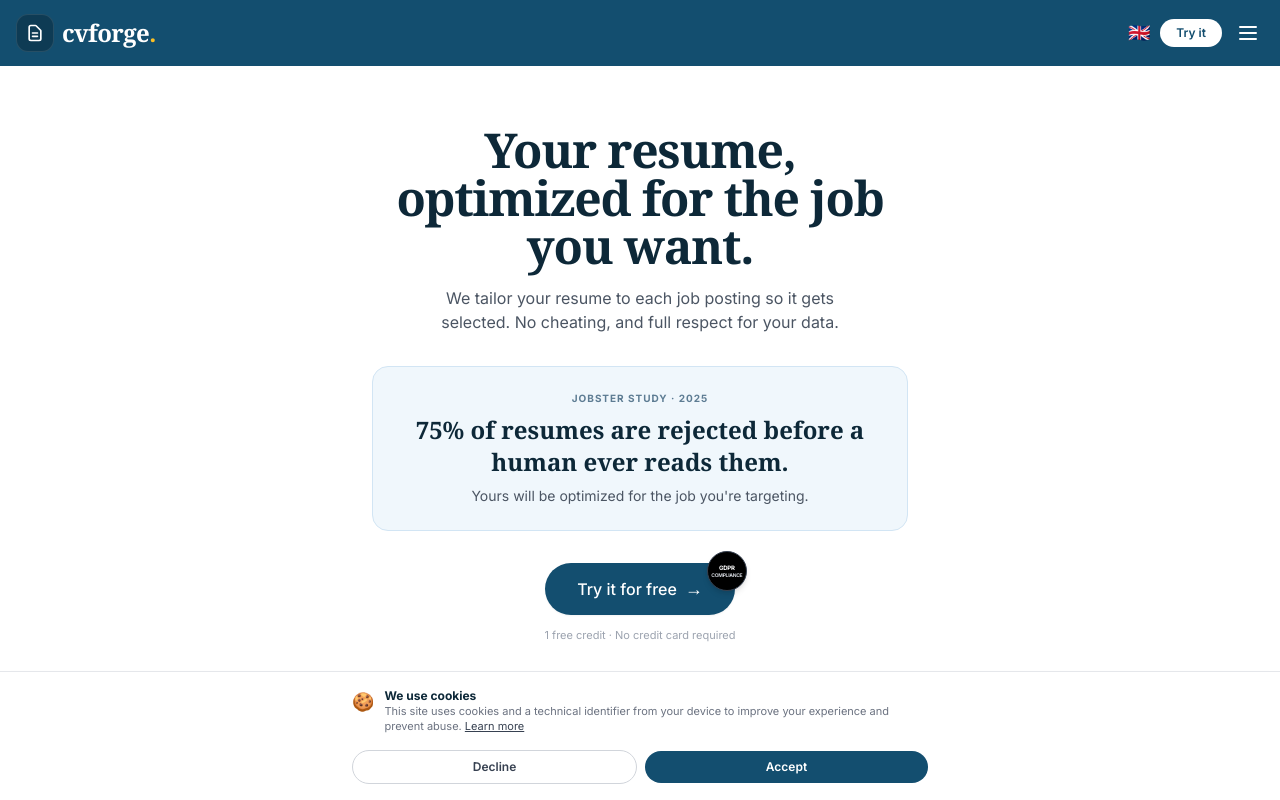
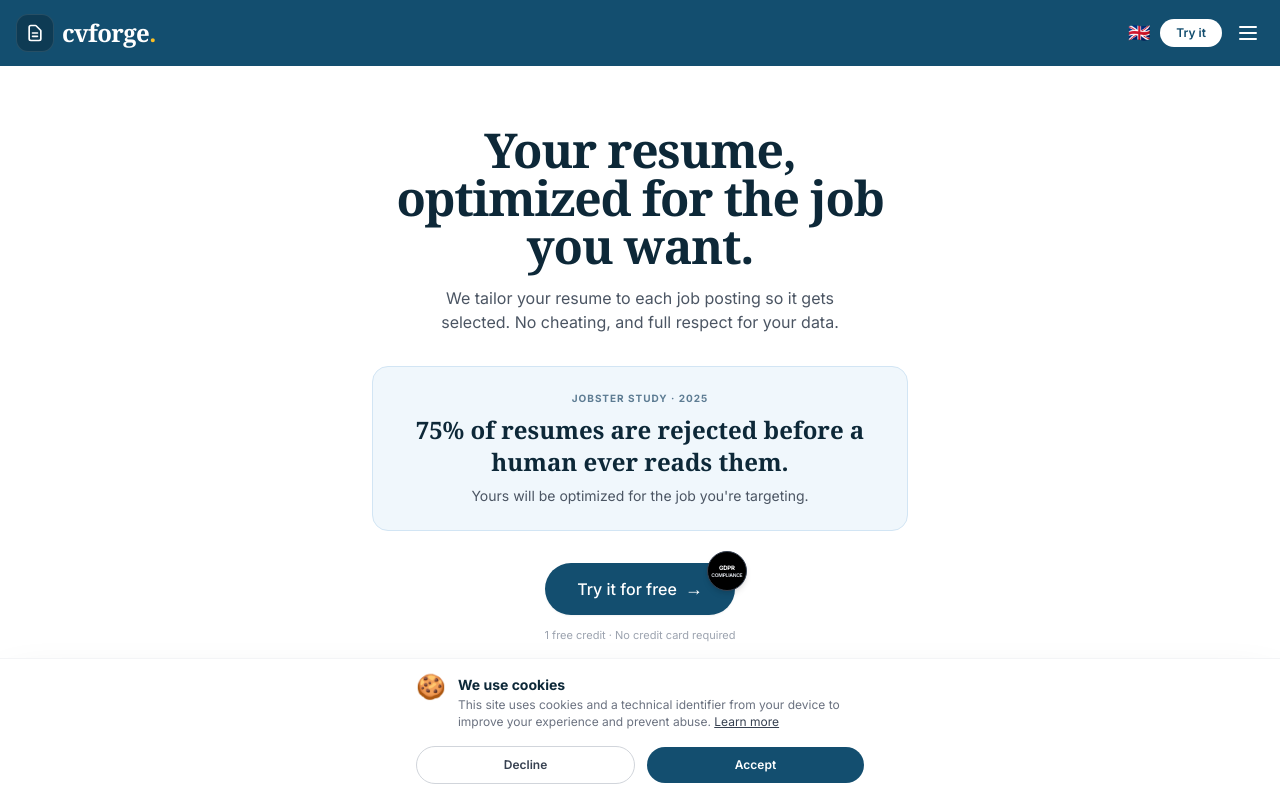
Before and after one commit to cvforgeapp-c/CVForge, a Next.js app: page / in a window 1280 px wide. Built offline with nearby package versions, Linux system fonts and the light colour scheme.

Commit message:
feat: make cookie banner interactive with exact copy and decline/accept dismiss handlers

```diff
--- a/app/page.tsx
+++ b/app/page.tsx
@@ -1,7 +1,15 @@
-import React from 'react'
+'use client'
+
+import React, { useState } from 'react'
 import Link from 'next/link'
 
 export default function Home() {
+  const [showCookieBanner, setShowCookieBanner] = useState(true)
+
+  const handleCookieConsent = () => {
+    setShowCookieBanner(false)
+  }
+
   return (
     <main className="min-h-screen flex flex-col justify-between bg-white text-[#143a52] relative pb-28">
       {/* Header Banner */}
@@ -79,29 +87,37 @@ export default function Home() {
         </p>
       </section>
 
-      {/* Fixed Cookie Banner at Bottom */}
-      <div className="fixed bottom-0 left-0 right-0 bg-white border-t border-gray-200 p-4 shadow-lg z-50">
-        <div className="max-w-xl mx-auto flex flex-col gap-3">
-          <div className="flex items-start gap-2.5">
-            <span className="text-lg">🍪</span>
+      {/* Interactive Cookie Consent Banner matching reference text exactly */}
+      {showCookieBanner && (
+        <div className="fixed bottom-0 left-0 right-0 bg-white border-t border-gray-100 p-4 shadow-2xl z-50 transition-all duration-300">
+          <div className="max-w-md mx-auto flex flex-col gap-3">
+            <div className="flex items-start gap-3">
+              <span className="text-2xl leading-none">🍪</span>
               <div>
-              <p className="font-bold text-xs text-[#0d2838]">We use cookies</p>
-              <p className="text-[11px] text-gray-500 leading-snug">
+                <p className="font-bold text-sm text-[#0d2838]">We use cookies</p>
+                <p className="text-xs text-gray-500 leading-snug mt-0.5">
                   This site uses cookies and a technical identifier from your device to improve your experience and prevent abuse.{' '}
                   <a href="#" className="underline text-gray-700">Learn more</a>
                 </p>
               </div>
             </div>
-          <div className="flex items-center gap-2 pt-1">
-            <button className="flex-1 py-2 border border-gray-300 rounded-full text-xs font-semibold text-gray-700 hover:bg-gray-50">
+            <div className="flex items-center gap-3 pt-1">
+              <button
+                onClick={handleCookieConsent}
+                className="flex-1 py-2.5 border border-gray-300 rounded-full text-xs font-semibold text-gray-700 hover:bg-gray-50 transition-colors"
+              >
                 Decline
               </button>
-            <button className="flex-1 py-2 bg-[#134e6f] rounded-full text-xs font-semibold text-white hover:bg-[#0f3d57]">
+              <button
+                onClick={handleCookieConsent}
+                className="flex-1 py-2.5 bg-[#134e6f] rounded-full text-xs font-semibold text-white hover:bg-[#0f3d57] transition-colors"
+              >
                 Accept
               </button>
             </div>
           </div>
         </div>
+      )}
     </main>
   )
 }
```
Lines whose indentation alone changed are shown as unchanged.
